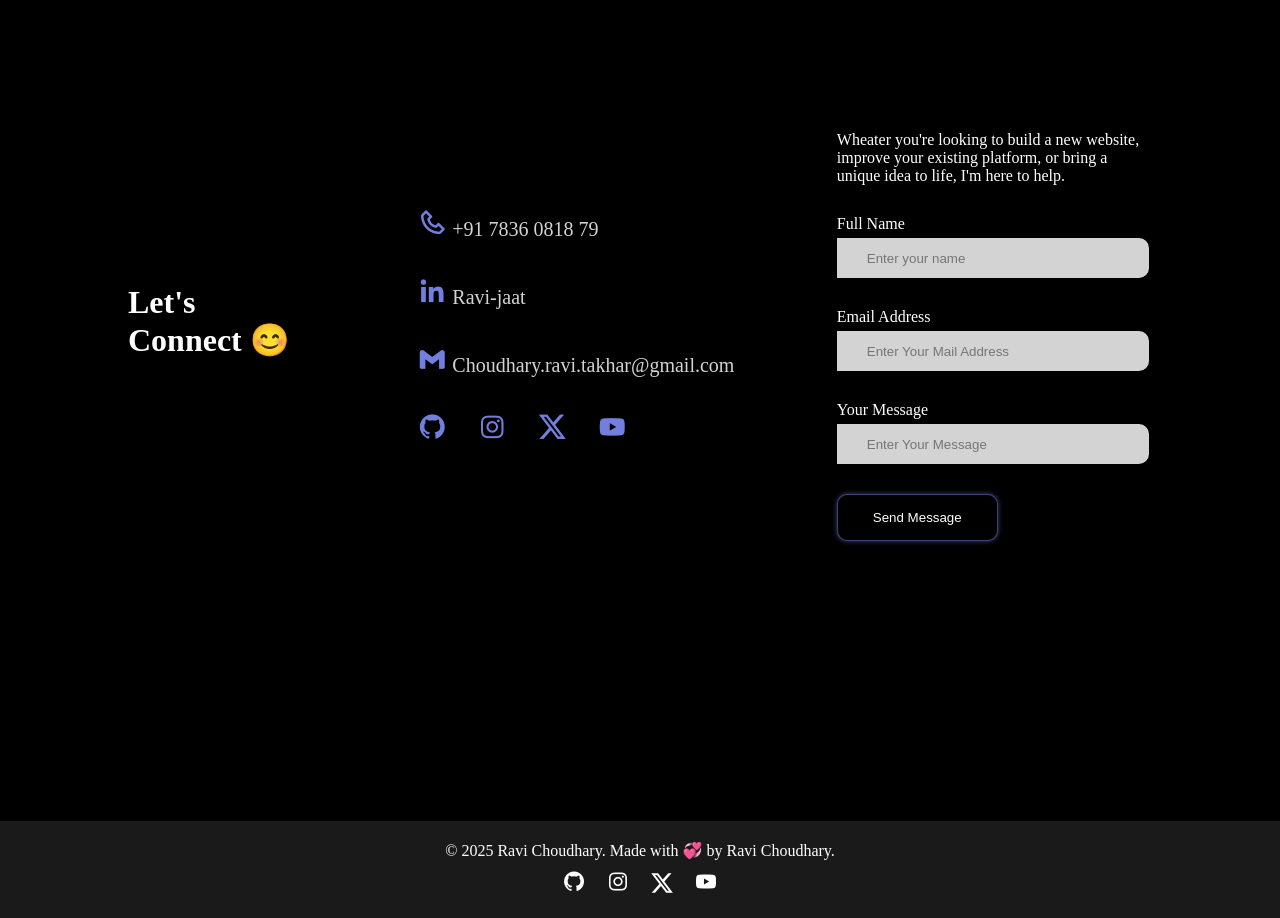
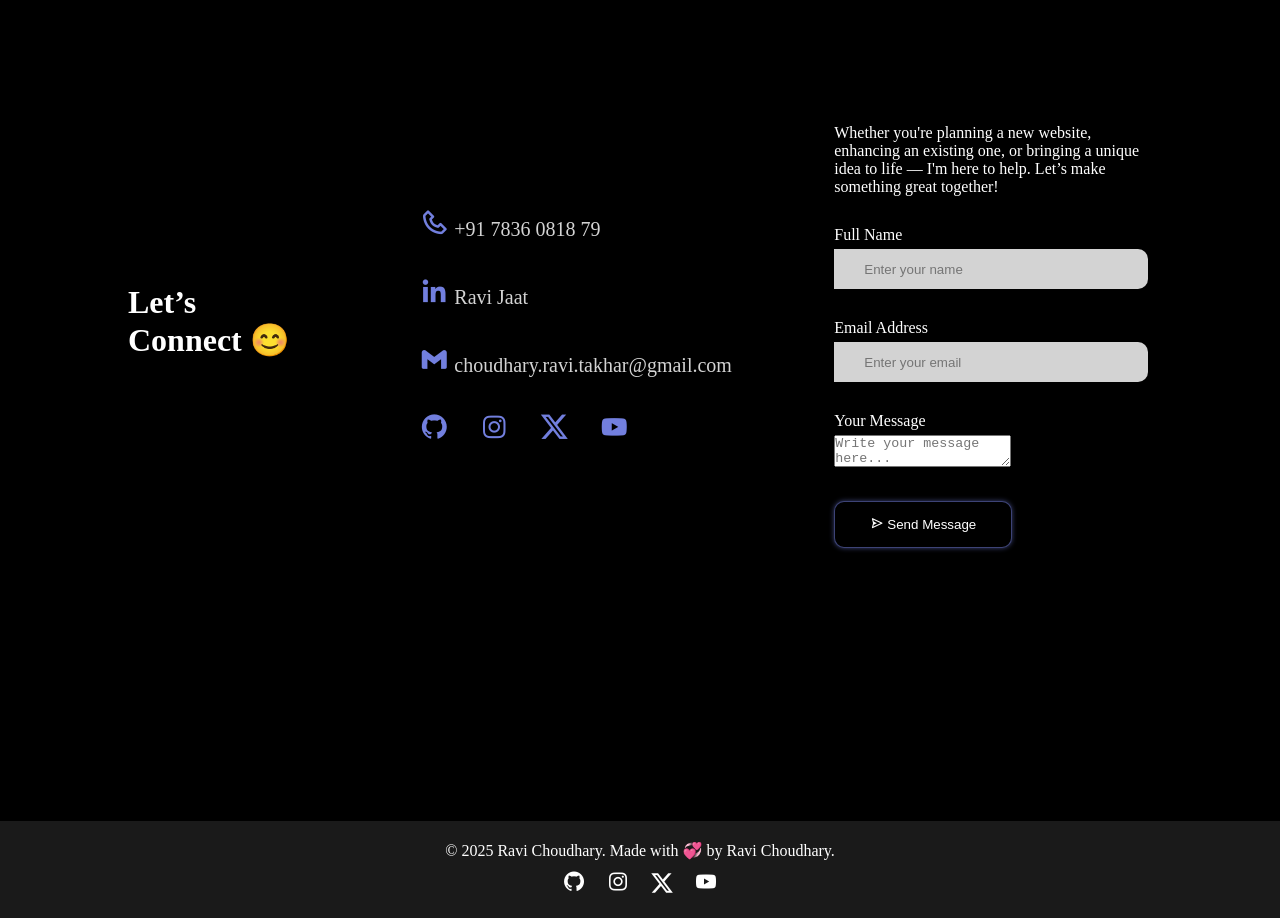
Before and after one commit to jatravi/Portfolio-, a React (Create React App) app: page / in a window 1280 px wide. Shown: the part 5220-6138 px from the top of the page. Built offline with nearby package versions, Linux system fonts and the light colour scheme.

Commit message:
Update Contact.jsx

```diff
--- a/src/pages/Contact.jsx
+++ b/src/pages/Contact.jsx
@@ -3,51 +3,77 @@ import "../styles/Contact.css";
 function Contact() {
   return (
     <div id="Contact">
-      <h1 className="contact-title">Let's Connect 😊</h1>
+      <h1 className="contact-title">Let’s Connect 😊</h1>
 
       <div className="social-box">
-        <a href="#">
-          <i className="bx  bx-phone" target="_blank"></i> +91 7836 0818 79
+        <a href="tel:+917836081879">
+          <i className="bx bx-phone"></i> +91 7836 0818 79
         </a>
-        <a href="https://www.linkedin.com/in/ravi-jaat/" target="_blank">
-          <i className="bx  bxl-linkedin"></i> Ravi-jaat
+        <a
+          href="https://www.linkedin.com/in/ravi-jaat/"
+          target="_blank"
+          rel="noopener noreferrer"
+        >
+          <i className="bx bxl-linkedin"></i> Ravi Jaat
         </a>
-        <a href="mailto:choudhary.ravi.takhar@gmail.com" target="_blank">
-          <i className="bx  bxl-gmail"></i> Choudhary.ravi.takhar@gmail.com
+        <a
+          href="mailto:choudhary.ravi.takhar@gmail.com"
+          target="_blank"
+          rel="noopener noreferrer"
+        >
+          <i className="bx bxl-gmail"></i> choudhary.ravi.takhar@gmail.com
         </a>
+
         <div className="social-icons">
-          <a href="https://github.com/jatravi">
-            <i className="bx  bxl-github"></i>
+          <a
+            href="https://github.com/jatravi"
+            target="_blank"
+            rel="noopener noreferrer"
+          >
+            <i className="bx bxl-github"></i>
           </a>
-          <a href="https://www.instagram.com/_ravi_choudharyy/" target="_blank">
-            <i className="bx  bxl-instagram"></i>
+          <a
+            href="https://www.instagram.com/_ravi_choudharyy/"
+            target="_blank"
+            rel="noopener noreferrer"
+          >
+            <i className="bx bxl-instagram"></i>
           </a>
           <a
             href="https://x.com/_jaat_ravi"
             target="_blank"
             rel="noopener noreferrer"
           >
-            <i class="fab fa-x-twitter"></i>
+            <i className="fab fa-x-twitter"></i>
           </a>
-          <a href="https://youtube.com/u/jat_ravi/" target="_blank">
-            <i className="bx  bxl-youtube"></i>
+          <a
+            href="https://youtube.com/u/jat_ravi/"
+            target="_blank"
+            rel="noopener noreferrer"
+          >
+            <i className="bx bxl-youtube"></i>
           </a>
         </div>
       </div>
 
       <div className="contact-box">
         <p>
-          Wheater you're looking to build a new website, improve your existing
-          platform, or bring a unique idea to life, I'm here to help.
+          Whether you're planning a new website, enhancing an existing one, or
+          bringing a unique idea to life — I'm here to help. Let’s make
+          something great together!
         </p>
+
         <p>Full Name</p>
         <input type="text" placeholder="Enter your name" />
+
         <p>Email Address</p>
-        <input type="text" placeholder="Enter Your Mail Address" />
+        <input type="email" placeholder="Enter your email" />
+
         <p>Your Message</p>
-        <input type="text" placeholder="Enter Your Message" />
+        <textarea placeholder="Write your message here..."></textarea>
+
         <button>
-          <i className="bxr  bx-send-alt"></i> Send Message
+          <i className="bx bx-send"></i> Send Message
         </button>
       </div>
     </div>
```
